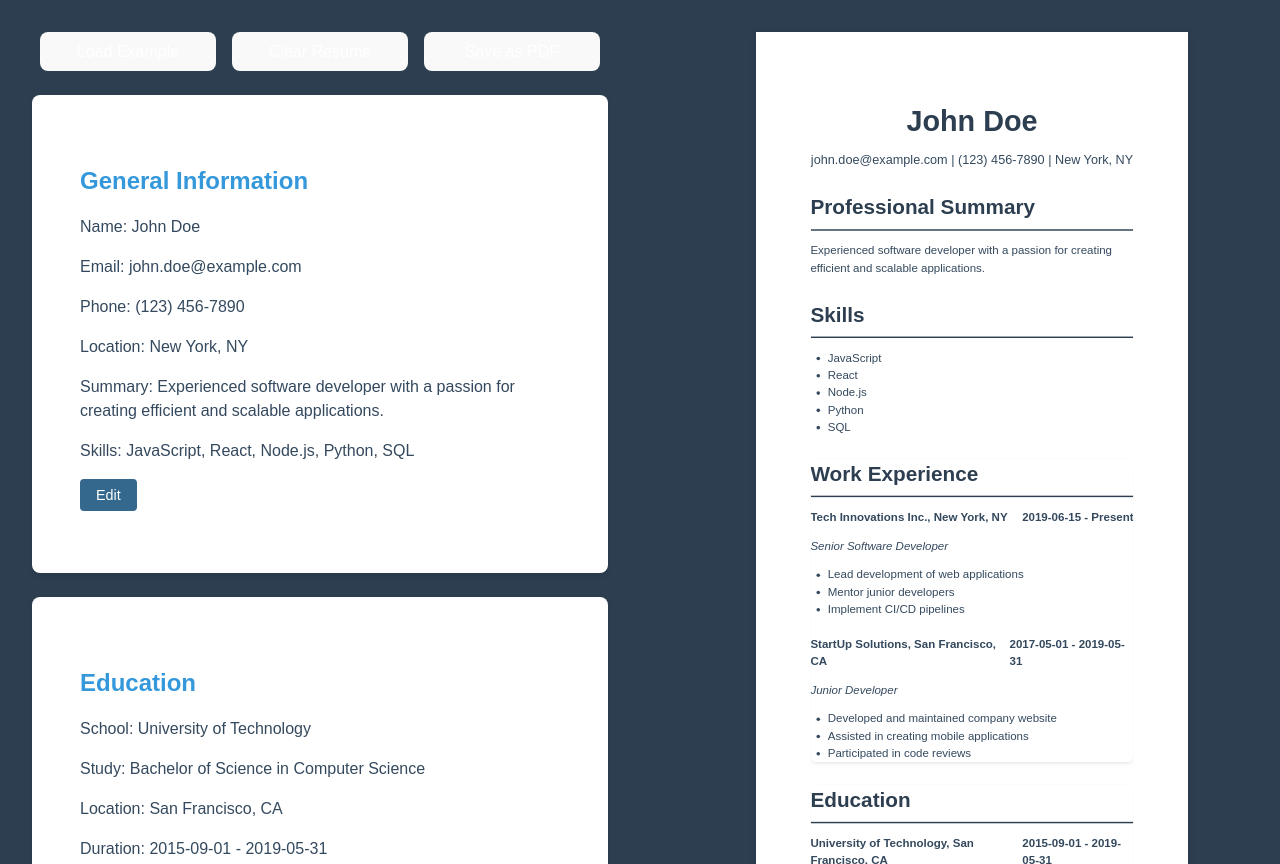
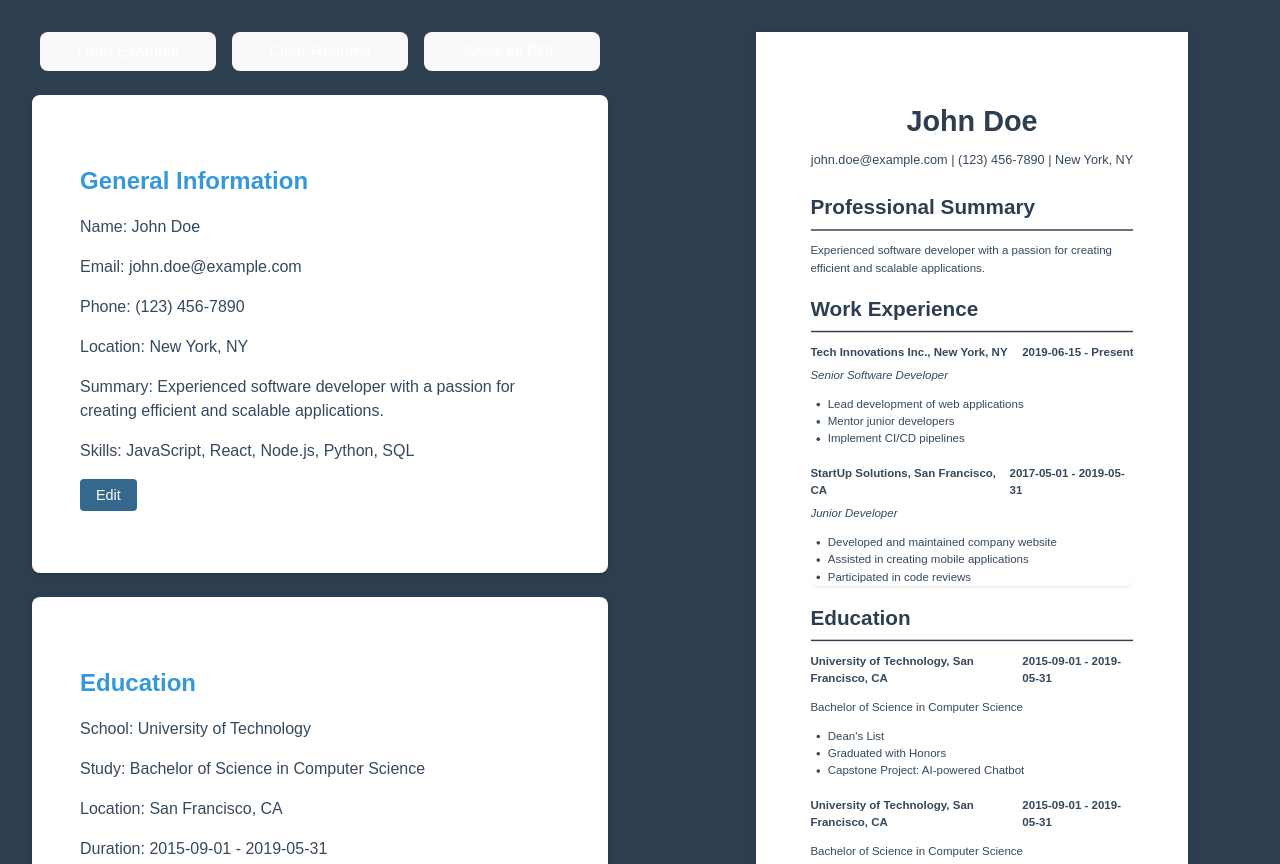
Before and after one commit to NNikoGG/odin-cv-application, a React (Vite) app: page / in a window 1280 px wide. Shown: the top 864 px of the page. Built offline with nearby package versions, Linux system fonts and the light colour scheme.

Commit message:
Update preview section to show overflown content into the next page

```diff
--- a/src/App.css
+++ b/src/App.css
@@ -97,10 +97,34 @@ button:hover {
   margin: 0 auto;
   background-color: white;
   box-shadow: 0 0 10px rgba(0, 0, 0, 0.1);
-  overflow: hidden;
   position: relative;
   transform: scale(0.72);
   transform-origin: top center;
+}
+
+.cv-preview-window {
+  position: relative;
+  overflow: hidden;
+}
+
+.cv-preview-content {
+  position: absolute;
+  width: 100%;
+  top: 0;
+  left: 0;
+  right: 0;
+}
+
+.cv-preview section {
+  break-inside: avoid;
+  page-break-inside: avoid;
+}
+
+.education-item,
+.job {
+  break-inside: avoid;
+  page-break-inside: avoid;
+  margin-bottom: 1.5rem;
 }
 
 .cv-preview header {
@@ -117,10 +141,6 @@ button:hover {
 .cv-preview header p {
   font-size: 1.1rem;
   color: var(--text-color);
-}
-
-.cv-preview section {
-  margin-bottom: 2rem;
 }
 
 .cv-preview h2 {
@@ -184,15 +204,50 @@ button:hover {
 
 .cv-preview-page {
   height: 100%;
+  position: relative;
   overflow: hidden;
 }
 
 .pagination-controls {
-  position: absolute;
-  bottom: 1rem;
+  position: fixed;
+  bottom: 2rem;
   left: 50%;
   transform: translateX(-50%);
   display: flex;
   gap: 1rem;
   z-index: 1000;
+  background-color: white;
+  padding: 0.5rem 1rem;
+  border-radius: 4px;
+  box-shadow: 0 2px 5px rgba(0, 0, 0, 0.1);
 }
+
+.achievements-list {
+  break-inside: avoid;
+  page-break-inside: avoid;
+}
+
+.achievement-item {
+  break-inside: avoid;
+  page-break-inside: avoid;
+  margin-bottom: 0.5rem;
+}
+
+.education-item {
+  break-inside: avoid;
+  page-break-inside: avoid;
+  margin-bottom: 1.5rem;
+}
+
+.cv-preview section {
+  break-inside: avoid;
+  page-break-inside: avoid;
+  position: relative;
+}
+
+.education-item,
+.job {
+  break-inside: avoid;
+  page-break-inside: avoid;
+  position: relative;
+}
--- a/src/App.jsx
+++ b/src/App.jsx
@@ -32,6 +32,14 @@ function App() {
     })
 
     setEducation([
+      {
+        school: 'University of Technology',
+        study: 'Bachelor of Science in Computer Science',
+        location: 'San Francisco, CA',
+        startDate: '2015-09-01',
+        endDate: '2019-05-31',
+        achievements: 'Dean\'s List, Graduated with Honors, Capstone Project: AI-powered Chatbot'
+      },
       {
         school: 'University of Technology',
         study: 'Bachelor of Science in Computer Science',
--- a/src/components/CVPreview.jsx
+++ b/src/components/CVPreview.jsx
@@ -4,27 +4,32 @@ import { useState, useEffect } from 'react';
 function CVPreview({ generalInfo, education, experience }) {
   const [currentPage, setCurrentPage] = useState(1);
   const [totalPages, setTotalPages] = useState(1);
-  const [pages, setPages] = useState([]);
+  const pageHeight = 257 * 4.25; // A4 height minus padding in pixels
 
   useEffect(() => {
-    // Calculate content for each page
-    const pageHeight = 297 - 40; // A4 height minus margins in mm
+    const calculatePages = () => {
       const contentElement = document.querySelector('.cv-preview-content');
-    if (contentElement) {
+      if (!contentElement) return;
+
       const contentHeight = contentElement.scrollHeight;
-      const calculatedPages = Math.ceil(contentHeight / (pageHeight * 3.779528)); // Convert mm to px
+      const calculatedPages = Math.max(1, Math.ceil(contentHeight / pageHeight));
       setTotalPages(calculatedPages);
-    }
+    };
+
+    const timer = setTimeout(calculatePages, 100);
+    return () => clearTimeout(timer);
   }, [generalInfo, education, experience]);
-
-  const handlePageChange = (newPage) => {
-    setCurrentPage(newPage);
-  };
 
   return (
     <div className="cv-preview">
-      <div className="cv-preview-page" style={{ transform: `translateY(-${(currentPage - 1) * 100}%)` }}>
-        <div className="cv-preview-content">
+      <div className="cv-preview-window" style={{ height: `${pageHeight}px` }}>
+        <div
+          className="cv-preview-content"
+          style={{
+            transform: `translateY(-${(currentPage - 1) * pageHeight}px)`,
+            transition: 'transform 0.3s ease-in-out'
+          }}
+        >
           <header>
             <h1>{generalInfo.name}</h1>
             <p>{generalInfo.email} | {generalInfo.phone} | {generalInfo.location}</p>
@@ -35,52 +40,27 @@ function CVPreview({ generalInfo, education, experience }) {
             <p>{generalInfo.summary}</p>
           </section>
 
-          <section className="skills">
-            <h2>Skills</h2>
-            <ul>
-              {generalInfo.skills && generalInfo.skills.map((skill, index) => (
-                <li key={index}>{skill}</li>
-              ))}
-            </ul>
-          </section>
-
           <section className="experience">
             <h2>Work Experience</h2>
-            {Array.isArray(experience) ? (
-              experience.map((job, index) => (
+            {experience.map((job, index) => (
               <div key={index} className="job">
                 <div className="job-header">
                   <span>{job.company}, {job.location}</span>
                   <span>{job.startDate} - {job.endDate}</span>
                 </div>
-                  <p className="job-title">{job.position}</p>
+                <div className="job-title">{job.position}</div>
                 <ul>
                   {job.responsibilities.split(',').map((resp, idx) => (
                     <li key={idx}>{resp.trim()}</li>
                   ))}
                 </ul>
               </div>
-              ))
-            ) : (
-              <div className="job">
-                <div className="job-header">
-                  <span>{experience.company}, {experience.location}</span>
-                  <span>{experience.startDate} - {experience.endDate}</span>
-                </div>
-                <p className="job-title">{experience.position}</p>
-                <ul>
-                  {experience.responsibilities.split(',').map((resp, idx) => (
-                    <li key={idx}>{resp.trim()}</li>
             ))}
-                </ul>
-              </div>
-            )}
           </section>
 
           <section className="education">
             <h2>Education</h2>
-            {Array.isArray(education) ? (
-              education.map((edu, index) => (
+            {Array.isArray(education) && education.map((edu, index) => (
               <div key={index} className="education-item">
                 <div className="education-header">
                   <span>{edu.school}, {edu.location}</span>
@@ -93,21 +73,7 @@ function CVPreview({ generalInfo, education, experience }) {
                   ))}
                 </ul>
               </div>
-              ))
-            ) : (
-              <div className="education-item">
-                <div className="education-header">
-                  <span>{education.school}, {education.location}</span>
-                  <span>{education.startDate} - {education.endDate}</span>
-                </div>
-                <p>{education.study}</p>
-                <ul>
-                  {education.achievements.split(',').map((achievement, idx) => (
-                    <li key={idx}>{achievement.trim()}</li>
             ))}
-                </ul>
-              </div>
-            )}
           </section>
         </div>
       </div>
@@ -115,14 +81,14 @@ function CVPreview({ generalInfo, education, experience }) {
       {totalPages > 1 && (
         <div className="pagination-controls">
           <button
-            onClick={() => handlePageChange(currentPage - 1)}
+            onClick={() => setCurrentPage(prev => Math.max(1, prev - 1))}
             disabled={currentPage === 1}
           >
             Previous
           </button>
           <span>Page {currentPage} of {totalPages}</span>
           <button
-            onClick={() => handlePageChange(currentPage + 1)}
+            onClick={() => setCurrentPage(prev => Math.min(totalPages, prev + 1))}
             disabled={currentPage === totalPages}
           >
             Next
```
Lines whose indentation alone changed are shown as unchanged.
